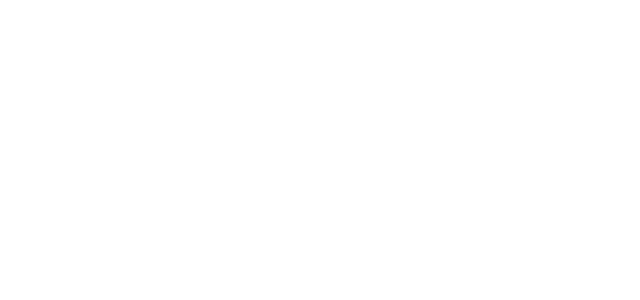
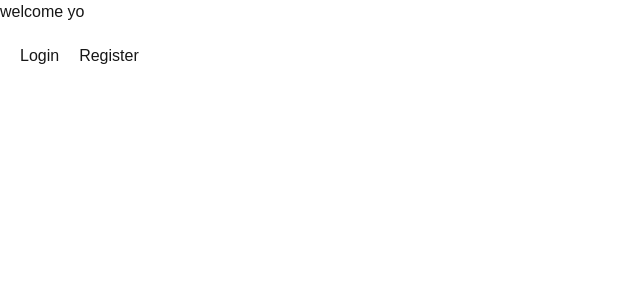
Before and after one commit to VanzTyl/Hackathon-Jam-26, a Next.js app in the folder Unveil/: page / in a window 1280 px wide. Before the commit this address had no page. Shown: the top 300 px of the page, without its empty margins (0-640 px from the left). Built offline with nearby package versions, Linux system fonts and the light colour scheme.

Commit message:
new welcome page

```diff
--- a/Unveil/src/app/page.tsx
+++ b/Unveil/src/app/page.tsx
@@ -1,14 +1,26 @@
 'use client'
-import { useEffect } from 'react'
-import { useRouter } from 'next/navigation'
+
+import Link from 'next/link'
 
 export default function Home() {
-  const router = useRouter()
+  return (
+    <div className='welcome-page-container'>
+      <h1>welcome yo</h1>
 
-  useEffect(() => {
-    // This immediately sends the user to /login
-    router.push('/register')
-  }, [router])
 
-  return null // Returns nothing because the user is being redirected
+      <div className='buttons-container'>
+        <Link href="/login">
+          <button className='welcome-button' style={{margin:"20px"}}>
+            Login
+          </button>
+        </Link>
+
+        <Link href="/register">
+          <button className='welcome-button'>
+            Register
+          </button>
+        </Link>
+      </div>
+    </div>
+  )
 }
--- a/Unveil/src/app/register/page.tsx
+++ b/Unveil/src/app/register/page.tsx
@@ -2,6 +2,8 @@
 
 import { useState, FormEvent } from 'react'
 import { supabase } from '../../supabase-client'
+import { useRouter } from 'next/navigation' // For redirecting
+import Link from 'next/link' // For the login link
 
 export default function RegisterPage() {
   const [email, setEmail] = useState('')
@@ -10,6 +12,8 @@
   const [lastName, setLastName] = useState('')
   const [mask, setMask] = useState<'student' | 'tutor'>('student')
   const [message, setMessage] = useState('')
+
+  const router = useRouter() // Initialize router
 
   const handleRegister = async (e: FormEvent) => {
     e.preventDefault()
@@ -38,7 +42,7 @@
         .from('users')
         .insert([
           {
-            user_id: authData.user.id, // Linking Auth ID to your table
+            user_id: authData.user.id,
             email_address: email,
             first_name: firstName,
             last_name: lastName,
@@ -49,7 +53,12 @@
       if (dbError) {
         setMessage(`Database Error: ${dbError.message}`)
       } else {
-        setMessage('Registration successful! Check your email for verification.')
+        setMessage('Registration successful! Redirecting...')
+
+        // 4. Redirect to home page after a short delay so they can see the success message
+        setTimeout(() => {
+          router.push('/')
+        }, 2000)
       }
     }
   }
@@ -85,6 +94,13 @@
       </form>
 
       {message && <p>{message}</p>}
+
+      <hr />
+      <p>Already have an account?</p>
+      {/* Option to go to login page */}
+      <Link href="/login">
+        <button type="button">Go to Login</button>
+      </Link>
     </div>
   )
 }
```
